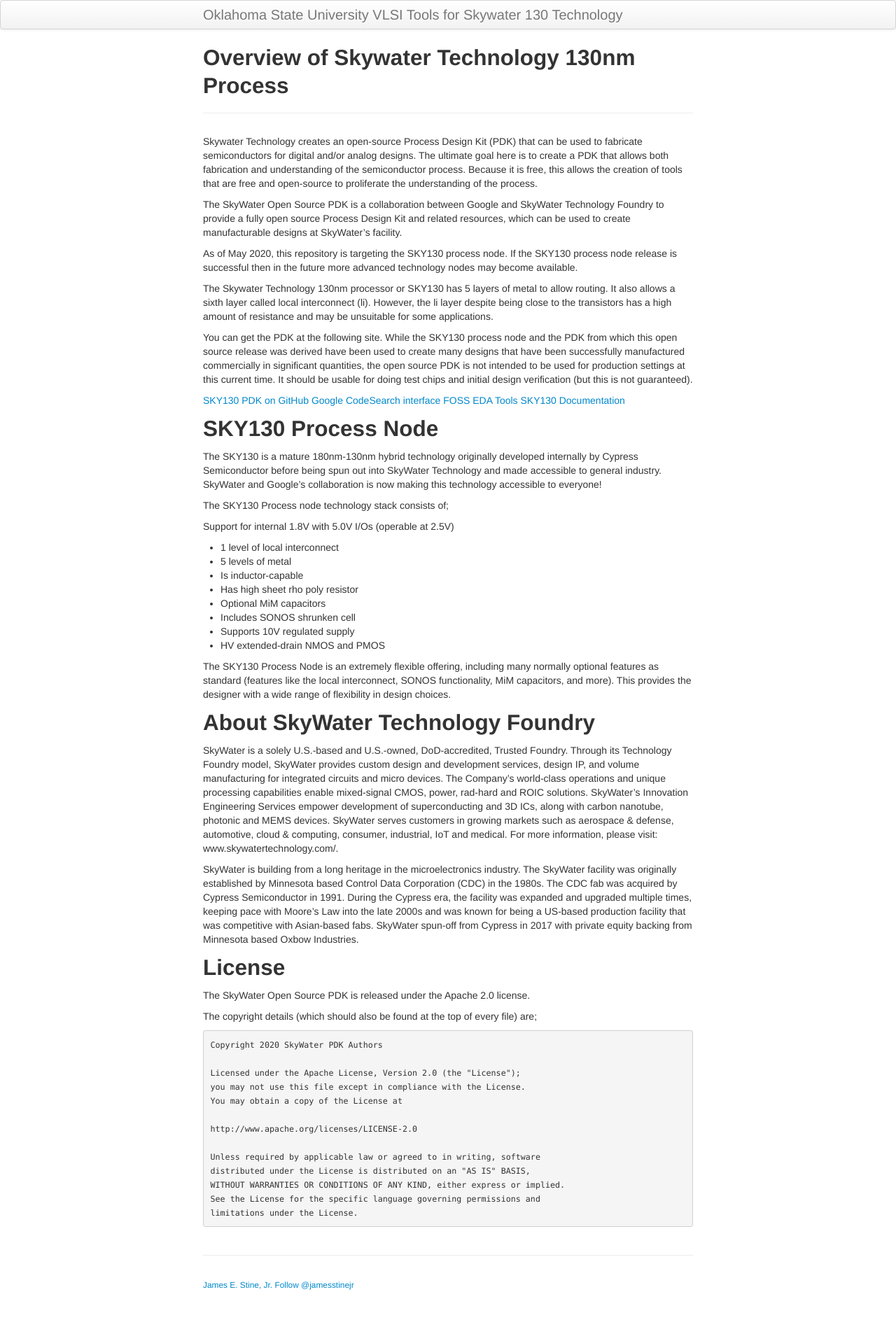
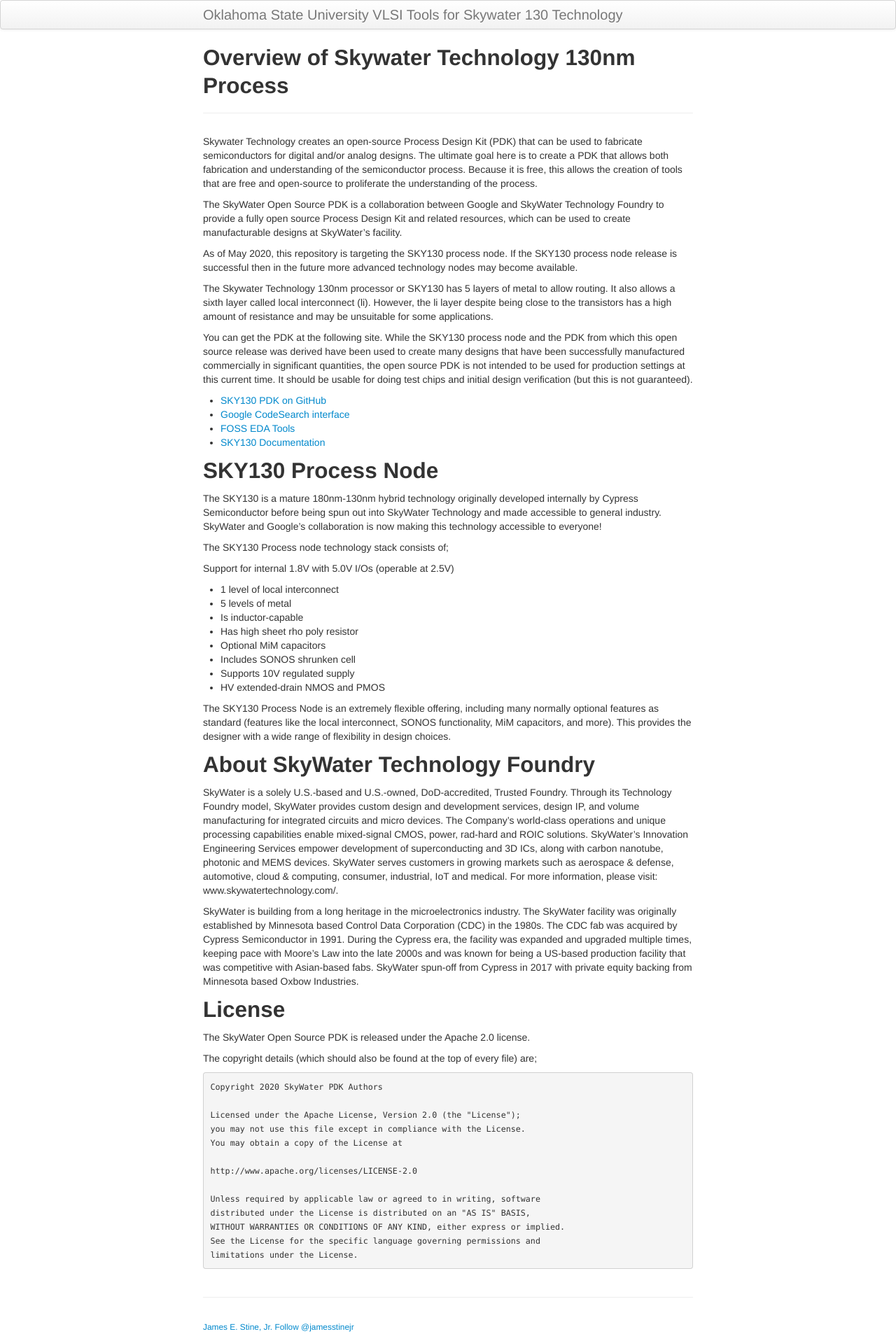
Before and after one commit to stineje/stineje.github.io, a Jekyll site: the page built from pages/overview.md, in a window 1280 px wide. Shown: the whole page at 70% size. Built offline with Jekyll 4.4.1, drawn with Linux system fonts in a browser that asks for light colours; comment, search, counter and statistics services are not loaded; before the commit the page ends 1856 px from its top, so only the background shows below that.

Commit message:
Resources

```diff
--- a/pages/overview.md
+++ b/pages/overview.md
@@ -34,10 +34,10 @@
 time. It should be usable for doing test chips and initial design
 verification (but this is not guaranteed).
 
-[SKY130 PDK on GitHub](https://github.com/google/skywater-pdk)
-[Google CodeSearch interface](https://cs.opensource.google/skywater-pdk)
-[FOSS EDA Tools](https://foss-eda-tools.googlesource.com/skywater-pdk/)
-[SKY130 Documentation](https://skywater-pdk.readthedocs.io/en/main/)
+- [SKY130 PDK on GitHub](https://github.com/google/skywater-pdk)
+- [Google CodeSearch interface](https://cs.opensource.google/skywater-pdk)
+- [FOSS EDA Tools](https://foss-eda-tools.googlesource.com/skywater-pdk/)
+- [SKY130 Documentation](https://skywater-pdk.readthedocs.io/en/main/)
 
 ## SKY130 Process Node
 
```
